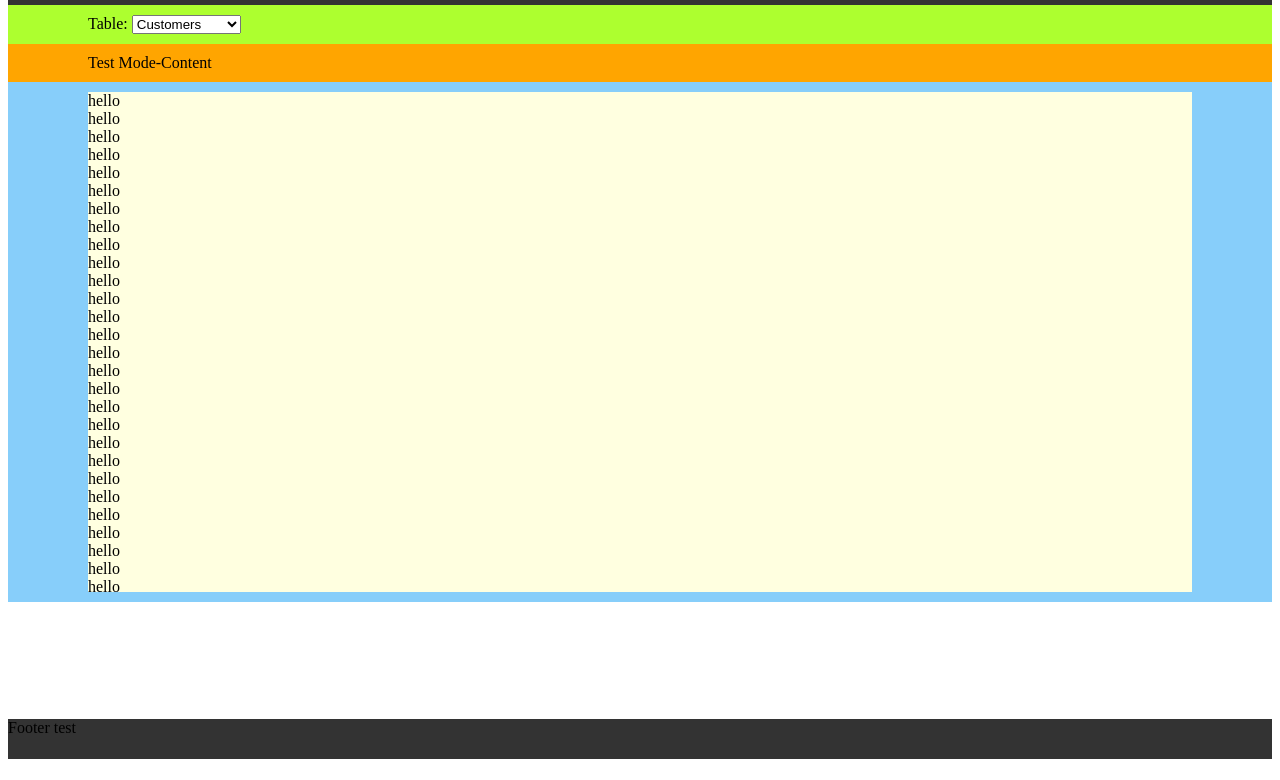
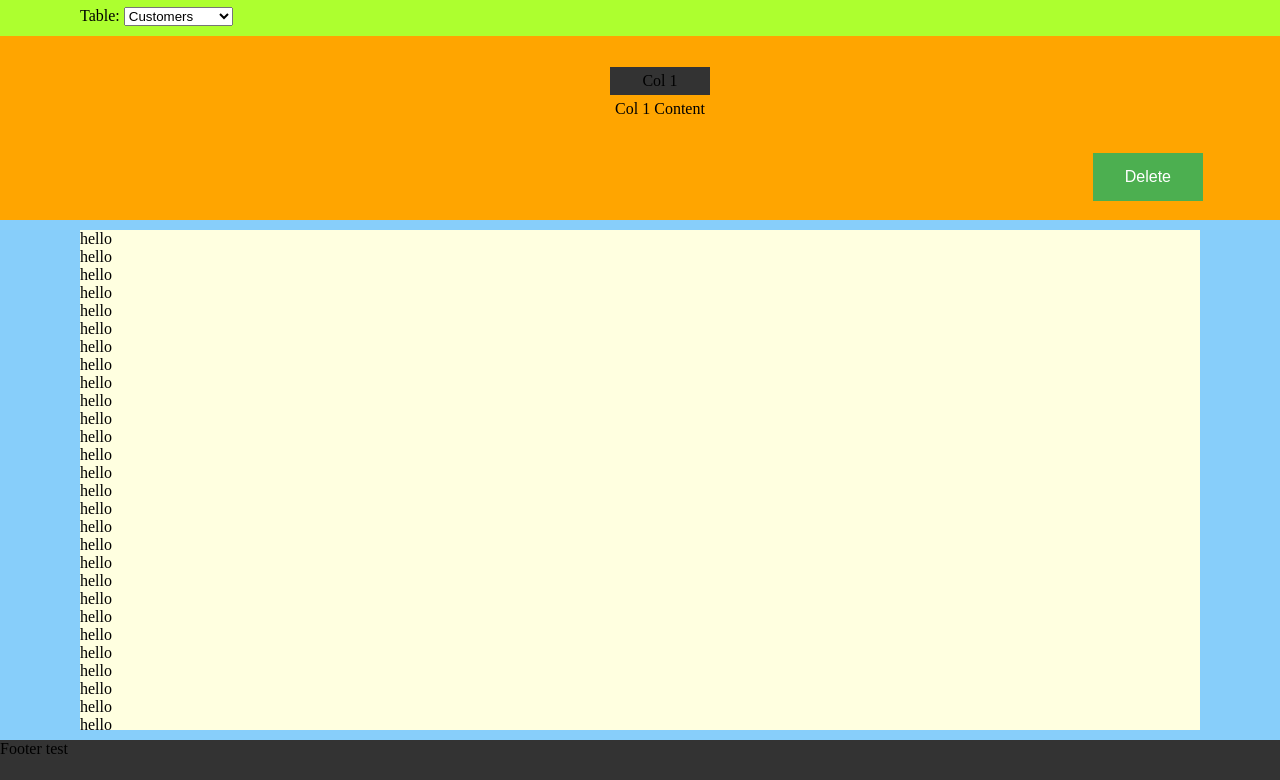
Before and after one commit to DataIsGone/CS340-Team-Untitled-1, a plain HTML site: page Step3UI/index.html in a window 1280 px wide. Shown: the part 49-829 px from the top of the page. Drawn offline with Linux system fonts and the light colour scheme.

Commit message:
DELETE: test delete button added

```diff
--- a/Step3UI/index.html
+++ b/Step3UI/index.html
@@ -20,7 +20,7 @@
     <body>
       <div id="page-container">
         <div id="content-wrap">
-                <!-- NAVBAR -->
+      <!-- NAVBAR -->
       <div class="navbar" id="wrapper">
         <div id="logo">(Logo)</div>
         <div class="dropdown" id="mode">
@@ -48,9 +48,31 @@
         </form>
       </div>
 
-      <!-- DIV 2 -->
+      <!-- DIV 2: CRUD Mode Controls (CURRENT: DELETE)-->
       <div class="content" id="mode-content">
-        Test Mode-Content
+        <div class="display-col">
+          <ul class="nav-list">
+            <li>
+              <div class="col-info"> <!-- holds col info -->
+                <div class="col-label"> <!-- holds col label -->
+                  <span>Col 1</span>
+                </div>
+                <div class="col-content"> <!-- holds col content -->
+                  Col 1 Content
+                </div>
+              </div>
+            </li>
+          </ul>
+
+          <div id="delete-button">
+            <button class="button">Delete</button>
+          </div>
+
+        </div>
+        <!-- <span>Col 2</span>
+        <span>Col 3</span>
+        <span>Col 4</span>
+        <span>Col 5</span> -->
       </div>
 
       <!-- DIV 3: DB Table -->
--- a/Step3UI/style.css
+++ b/Step3UI/style.css
@@ -1,4 +1,9 @@
-/* W3SCHOOLS NAV BAR CSS*/
+/* --- GENERAL --- */
+body {
+    margin: 0;
+}
+
+/* --- W3SCHOOLS NAV BAR CSS --- */
 .navbar {
     overflow: hidden;
     background-color: #333;
@@ -64,6 +69,7 @@
   }
 
   /* --- CONTENT DIVS --- */
+  /* Desc: formats divs that hold different interactive portions of the page */
   .content {
       padding: 10px 5em;
   }
@@ -99,14 +105,57 @@
     min-height: 100vh;
   }
 
-  #content-wrap {
+#content-wrap {
     padding-bottom: 2.5rem;    /* Footer height */
-  }
+}
 
-  #footer {
+#footer {
     position: absolute;
     bottom: 0;
     width: 100%;
     height: 2.5rem;            /* Footer height */
     background-color: #333;
-  }
+}
+
+  /*  --- DISPLAYING COLUMNS --- */
+.nav-list li {
+    display: inline-block;
+}
+
+.display-col {
+    text-align: center;
+}
+
+.col-info {
+    padding: 5px 15px;
+}
+
+.col-label {
+    background-color: #333;
+    padding: 5px;
+}
+
+.col-content {
+    padding: 5px;
+}
+
+/* ----- CRUD MODES ----- */
+/* --- OVERLAPPING CSS --- */
+.button {
+    background-color: #4CAF50;
+    border: none;
+    color: white;
+    padding: 15px 32px;
+    text-align: center;
+    text-decoration: none;
+    display: inline-block;
+    font-size: 16px;
+    margin: 4px 2px;
+    cursor: pointer;
+}
+/* --- CRUD MODE: DELETE --- */
+#delete-button {
+    width: 100%;
+    text-align: right;
+    padding: 5px;
+}
```
